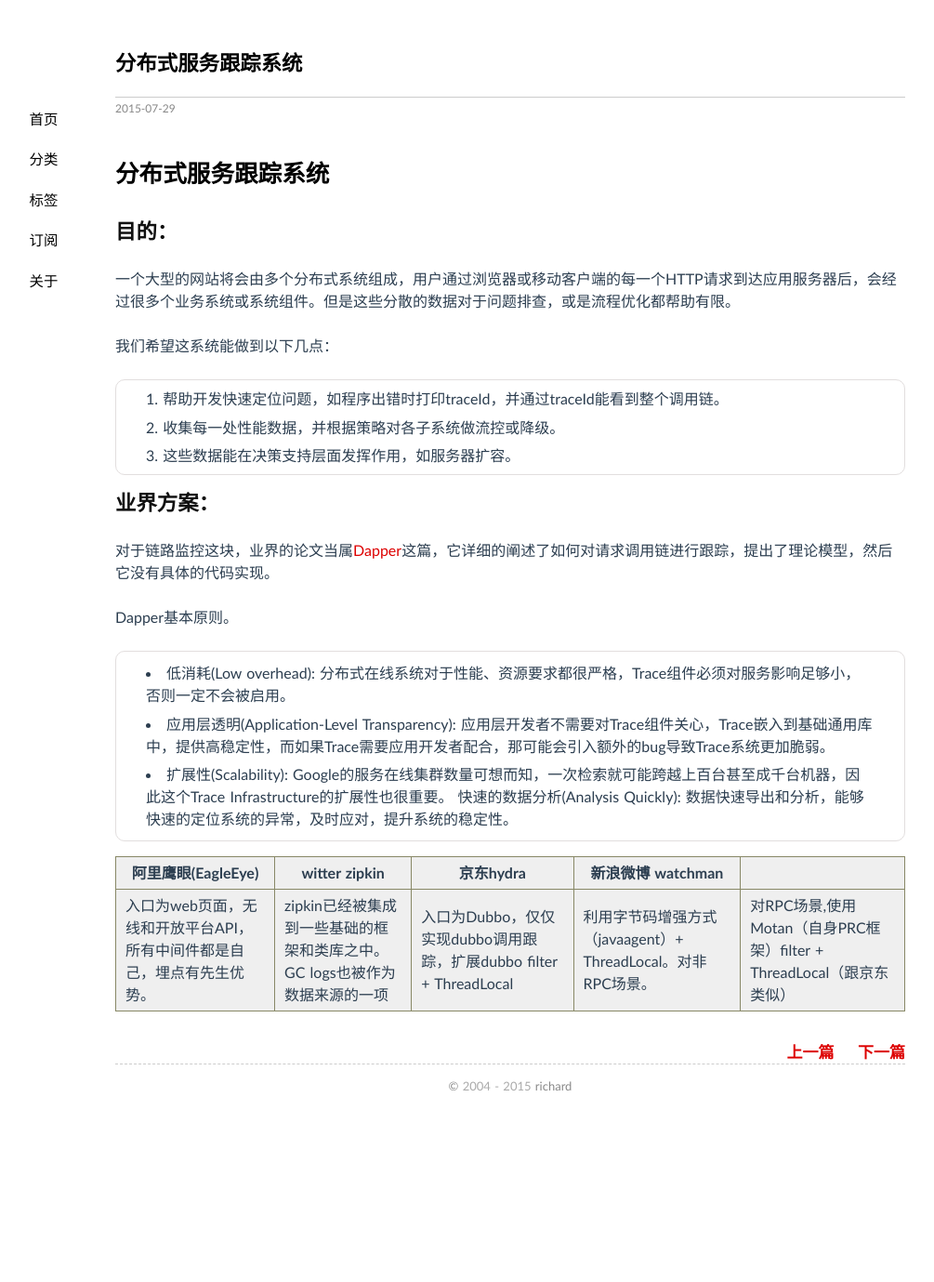
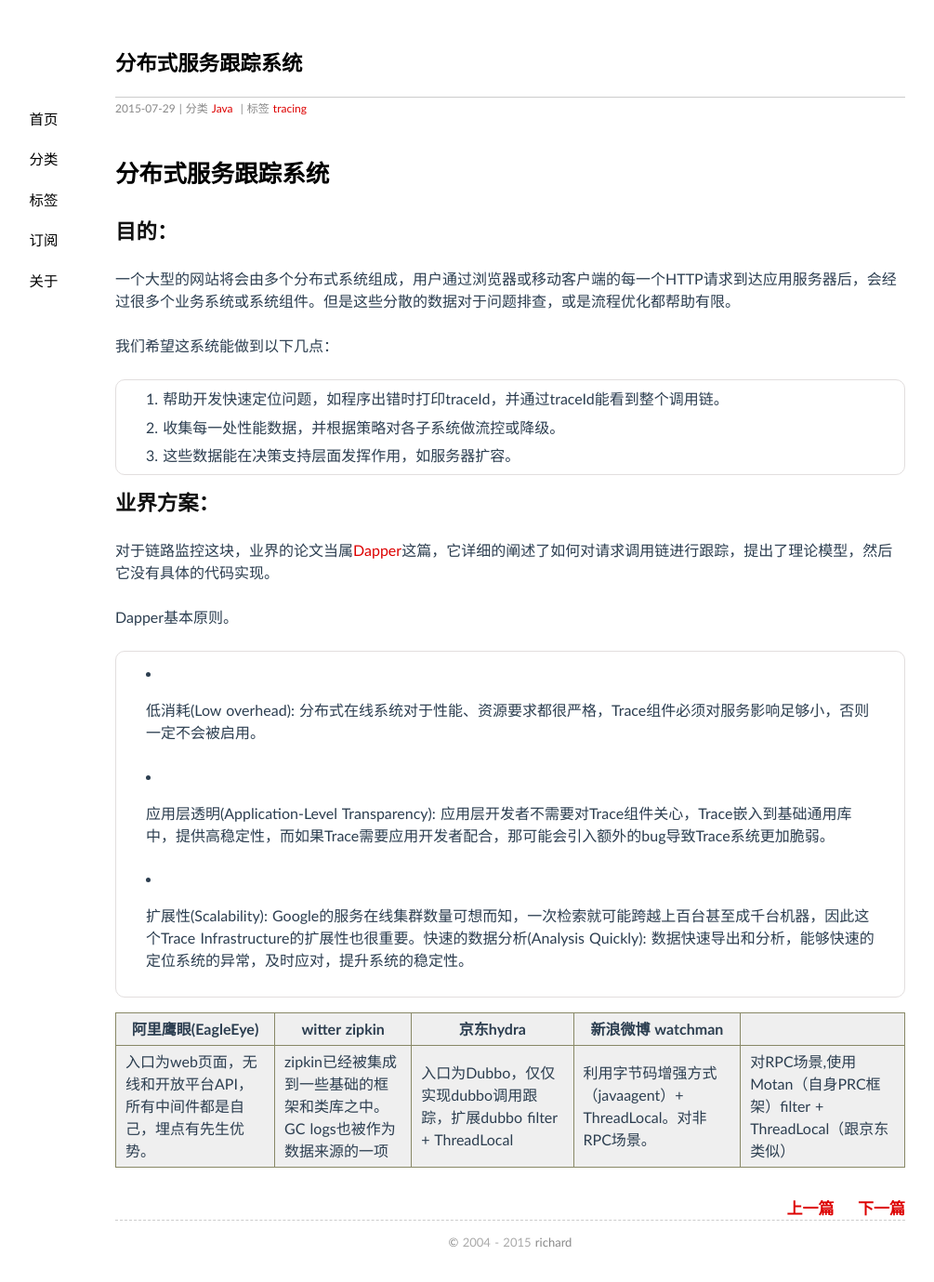
Before and after one commit to richard2011/richard2011.github.com, a Jekyll site: the page built from _posts/2015-07-29-distributed-tracing-system.md, in a window 1280 px wide. Shown: the whole page at 93% size, without its empty margins (91-1096 px from the left). Built offline with Jekyll 4.4.1, drawn with Linux system fonts in a browser that asks for light colours; Markdown is read by kramdown in place of the engine named in the settings; comment, search, counter and statistics services are not loaded; before the commit the page ends 1211 px from its top, so only the background shows below that.

Commit message:
修改格式

```diff
--- a/_posts/2015-07-29-distributed-tracing-system.md
+++ b/_posts/2015-07-29-distributed-tracing-system.md
@@ -1,6 +1,8 @@
 ---
 layout: post
 title: 分布式服务跟踪系统
+categories: Java
+tags: tracing
 ---
 
 {{ page.title }}
@@ -20,10 +22,12 @@ title: 分布式服务跟踪系统
 对于链路监控这块，业界的论文当属[Dapper](http://bigbully.github.io/Dapper-translation/)这篇，它详细的阐述了如何对请求调用链进行跟踪，提出了理论模型，然后它没有具体的代码实现。
 
 Dapper基本原则。
+
 * 低消耗(Low overhead): 分布式在线系统对于性能、资源要求都很严格，Trace组件必须对服务影响足够小，否则一定不会被启用。
+
 * 应用层透明(Application-Level Transparency): 应用层开发者不需要对Trace组件关心，Trace嵌入到基础通用库中，提供高稳定性，而如果Trace需要应用开发者配合，那可能会引入额外的bug导致Trace系统更加脆弱。
-* 扩展性(Scalability): Google的服务在线集群数量可想而知，一次检索就可能跨越上百台甚至成千台机器，因此这个Trace Infrastructure的扩展性也很重要。
-快速的数据分析(Analysis Quickly): 数据快速导出和分析，能够快速的定位系统的异常，及时应对，提升系统的稳定性。
+
+* 扩展性(Scalability): Google的服务在线集群数量可想而知，一次检索就可能跨越上百台甚至成千台机器，因此这个Trace Infrastructure的扩展性也很重要。快速的数据分析(Analysis Quickly): 数据快速导出和分析，能够快速的定位系统的异常，及时应对，提升系统的稳定性。
 
 
 阿里鹰眼(EagleEye) | witter zipkin | 京东hydra | 新浪微博 watchman |
```
